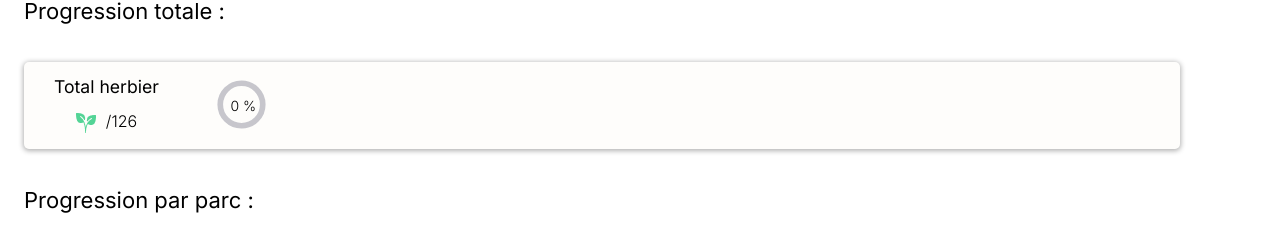
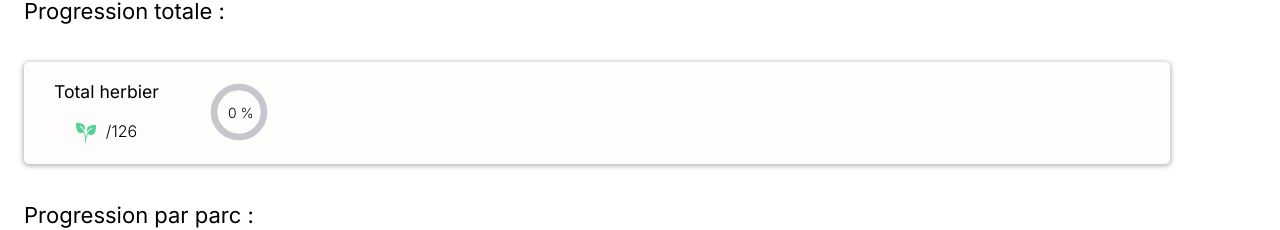
Before and after one commit to SirHarveyBix/MagnoliainNantes, a React (Create React App) app: page /PageProgress in a window 1280 px wide. Shown: the top 230 px of the page. Built offline with nearby package versions, Linux system fonts and the light colour scheme; no server answers.

Commit message:
fix css card progress

```diff
--- a/src/components/mapProgress/ProgressCircle.css
+++ b/src/components/mapProgress/ProgressCircle.css
@@ -1,7 +1,7 @@
 .progress-circle {
   display: flex;
   border-radius: 5px;
-  margin: 20px 100px 40px 24px;
+  margin: 20px 110px 40px 24px;
   background-color: rgb(248 241 228 / 15%);
   box-shadow: 0px 1px 5px 1px rgba(0, 0, 0, 0.3);
 }
@@ -16,7 +16,7 @@
   font-size: 1.1rem;
 }
 .circle-progress {
-  margin-left: 40px;
+  margin-left: 30px;
 }
 .total-plants-progress {
   display: flex;
--- a/src/components/mapProgress/ProgressCircle.jsx
+++ b/src/components/mapProgress/ProgressCircle.jsx
@@ -18,7 +18,7 @@ function ProgressCircle() {
       </div>
       <div className="circle-progress">
         <div className="container-circle">
-          <svg className="svg-progress" viewBox="0 0 60 60" width="85px">
+          <svg className="svg-progress" viewBox="0 0 60 60" width="100px">
             <circle
               className="back-path"
               cx="30"
```
